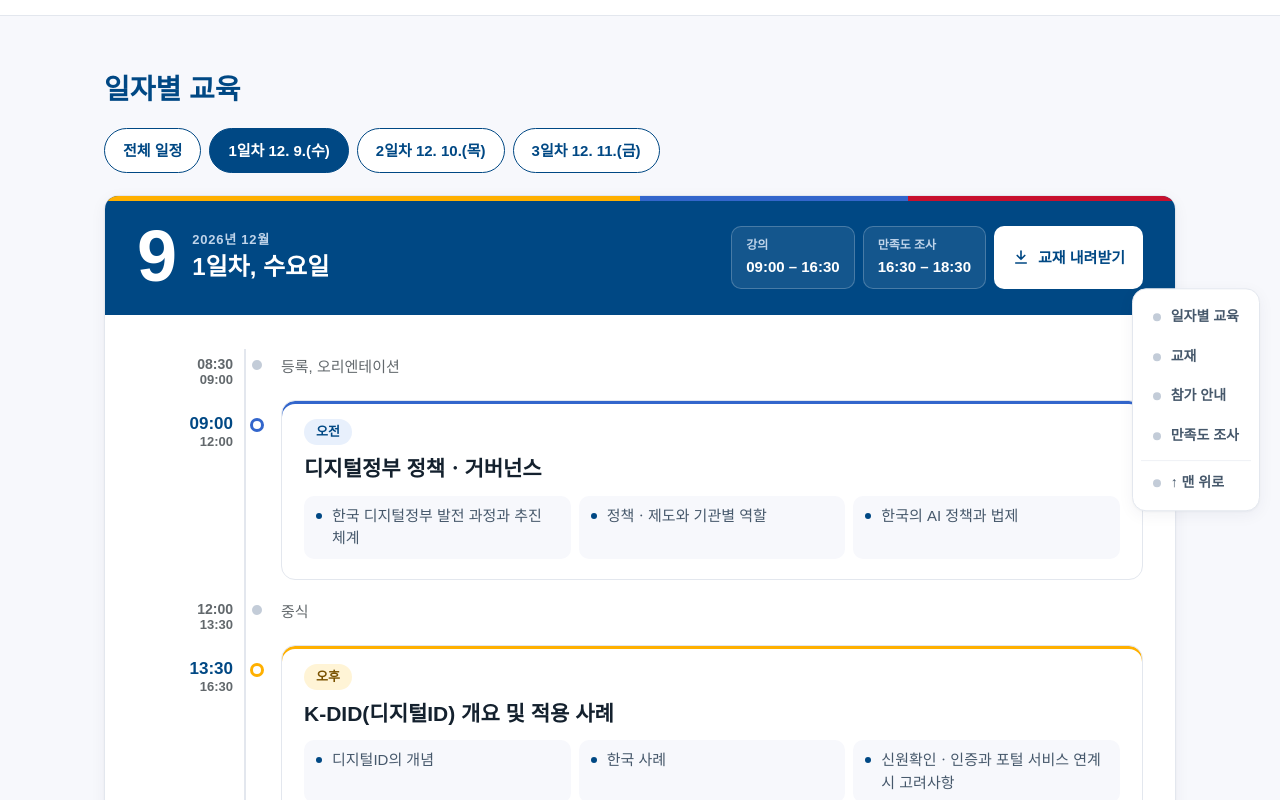
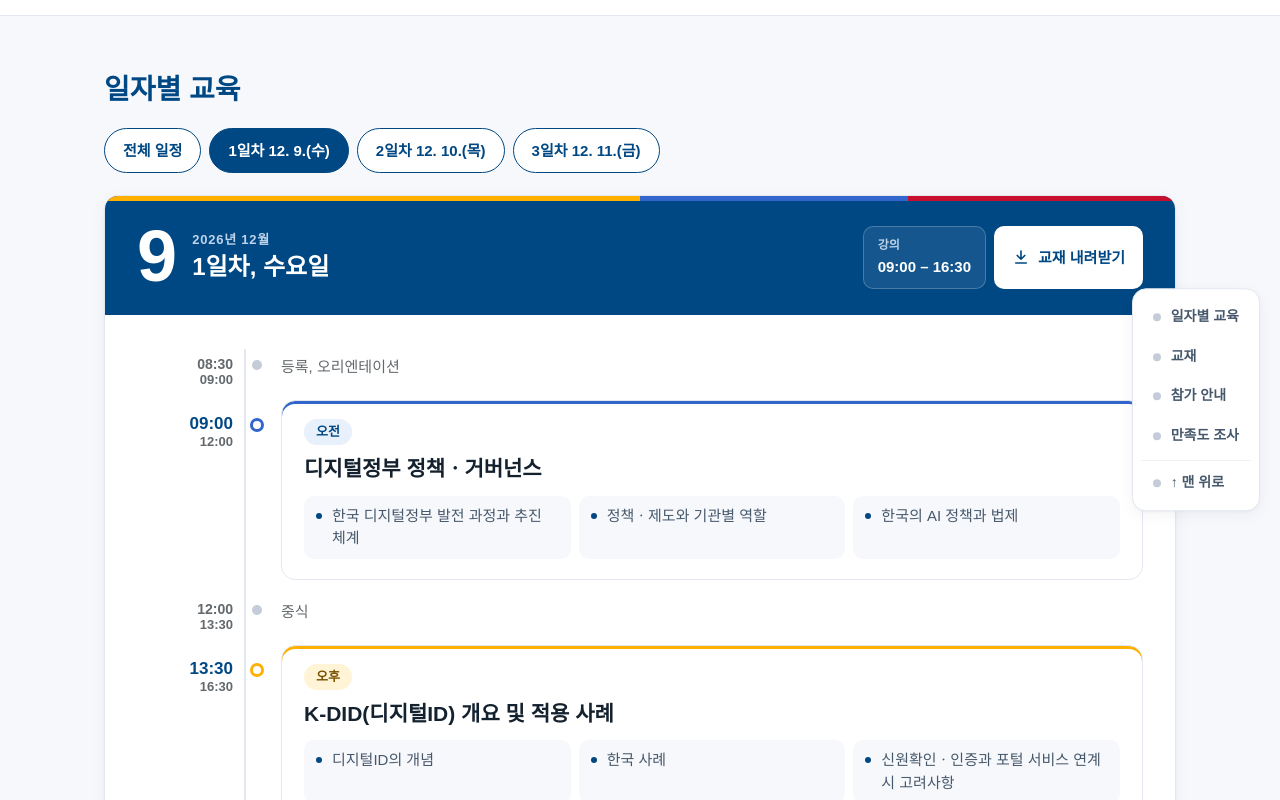
Before and after one commit to dgcc-colombia/dgcc-colombia.github.io, a plain HTML site: page index.html in a window 1280 px wide. Both pictures are taken after a click on the button "1일차 12. 9.(수)". Shown: the part 688-1488 px from the top of the page. Drawn offline with Linux system fonts and the light colour scheme.

Commit message:
Simplificar la encuesta en la vista por día

```diff
--- a/index.html
+++ b/index.html
@@ -200,7 +200,7 @@ body{background:var(--dg-bg)}
 .tline .card li{display:flex;gap:10px;padding:0;font-size:15px;line-height:1.5;color:var(--c-sub);background:var(--dg-bg);border-radius:var(--dg-radius-sm);padding:9px 12px}
 .tline .card li::before{content:"";flex:none;width:6px;height:6px;border-radius:50%;background:var(--c-primary);margin-top:8px}
 .tline .card .tg{display:inline-block;margin-top:12px;font-size:13px;color:var(--dg-muted-ink);border:1px dashed #B9C3CF;border-radius:999px;padding:2px 10px}
-.tline li.sv .dot{border-color:var(--c-red)}
+.tline li.sv .c{display:flex;flex-wrap:wrap;gap:2px 10px}.tline li.sv .c b{font-weight:700;color:var(--c-sub)}
 .tline .svc{display:flex;flex-wrap:wrap;align-items:center;justify-content:space-between;gap:16px 24px;background:var(--c-yellow-soft);border:1px solid #F0D58A;border-radius:var(--dg-radius);padding:18px 22px}
 .tline .svc h4{font-size:20px;color:var(--c-ink)}
 .tline .svc p{font-size:15px;color:var(--c-sub);margin-top:4px}
@@ -309,7 +309,7 @@ var ORG={ko:"",es:""};
 var T={
  ko:{eyebrow:"한-콜롬비아 디지털정부 협력센터(DGCC)",brand:"AIㆍ디지털정부 역량강화 교육",title2:"AIㆍ디지털정부\n역량강화 교육",
   lead:"콜롬비아 디지털정부 유관 공무원이 AIㆍ디지털정부 정책을 개발하고 사업을 추진하는 역량을 높이기 위한 3일 과정입니다. 한국의 디지털정부와 AI 경험을 콜롬비아에 적용할 방향과 함께 다룹니다.",
-  cta:"일정 보기",top:"맨 위로",menu:"메뉴",cta2:"교재 내려받기",n1:"일정",n3:"참가 안내",n4:"문의",n5:"만족도 조사",n6:"교재",n7:"일자별 교육",td_h2:"일자별 교육",td_all:"전체 일정",td_today:"오늘",td_btn:["1일차 12. 9.(수)","2일차 12. 10.(목)","3일차 12. 11.(금)"],td_sv:"만족도 조사 바로가기",td_svh:"만족도 조사",td_qr:"QR 코드 보기",sv_scan:"휴대전화 카메라로 스캔",td_time:["응답 시간 16:30 – 18:30","응답 시간 16:30 – 18:30","응답 시간 11:30 – 12:30 (수료식 전)"],td_dl:"교재 내려받기",td_date:["12. 9.","12. 10.","12. 11."],td_mat:"교재",td_month:"2026년 12월",td_must:"제출해야 출석이 인정됩니다.",td_svat:["16:30 – 18:30","16:30 – 18:30","11:30 – 12:30"],td_chips:[[["강의","09:00 – 16:30"],["만족도 조사","16:30 – 18:30"]],[["강의","09:00 – 16:30"],["만족도 조사","16:30 – 18:30"]],[["강의","09:00 – 11:30"],["만족도 조사, 수료식","11:30 – 12:30"],["완료보고","13:30 –"]]],
+  cta:"일정 보기",top:"맨 위로",menu:"메뉴",cta2:"교재 내려받기",n1:"일정",n3:"참가 안내",n4:"문의",n5:"만족도 조사",n6:"교재",n7:"일자별 교육",td_h2:"일자별 교육",td_all:"전체 일정",td_today:"오늘",td_btn:["1일차 12. 9.(수)","2일차 12. 10.(목)","3일차 12. 11.(금)"],td_sv:"만족도 조사 바로가기",td_svh:"만족도 조사",td_qr:"QR 코드 보기",sv_scan:"휴대전화 카메라로 스캔",td_time:["응답 시간 16:30 – 18:30","응답 시간 16:30 – 18:30","응답 시간 11:30 – 12:30 (수료식 전)"],td_dl:"교재 내려받기",td_date:["12. 9.","12. 10.","12. 11."],td_mat:"교재",td_month:"2026년 12월",td_must:"제출해야 출석이 인정됩니다.",td_svat:["16:30 – 18:30","16:30 – 18:30","11:30 – 12:30"],td_chips:[[["강의","09:00 – 16:30"]],[["강의","09:00 – 16:30"]],[["강의","09:00 – 11:30"],["완료보고","13:30 –"]]],
   fx:[["기간","2026. 12. 9.(수) ~ 12. 11.(금)"],["시간","매일 08:30 시작"],["장소","보고타, MinTIC 제공 시설 (확정 후 안내)"],["대상","디지털정부 유관 공무원 50명 내외"],["언어","스페인어 순차통역"]],
   h_tt:"교육 일정과 강의 내용",gov:"1일차와 2일차는 하루 강의 2개, 3일차는 오전 강의 뒤 수료식과 완료보고가 이어집니다. 모든 강의에 스페인어 순차통역을 제공합니다.",
   days:[["9","1일차, 수요일"],["10","2일차, 목요일"],["11","3일차, 금요일"]],
@@ -324,7 +324,7 @@ var T={
   foot:"콜롬비아 AI 기반 디지털정부 인프라ㆍ서비스 및 거버넌스 개선 전략 수립 사업의 역량강화 교육입니다."},
  es:{eyebrow:"Centro de Cooperación en Gobierno Digital Corea-Colombia (DGCC)",brand:"Capacitación en IA y gobierno digital",title2:"Capacitación en IA\ny gobierno digital",
   lead:"Curso de 3 días para fortalecer las capacidades de los servidores públicos vinculados al gobierno digital en la formulación de políticas y el impulso de proyectos de IA y gobierno digital. Presenta la experiencia de Corea junto con enfoques para su adaptación para Colombia.",
-  cta:"Ver el programa",top:"Inicio",menu:"Menú",cta2:"Descargar el material didáctico",n1:"Programa",n3:"Información",n4:"Contacto",n5:"Encuesta",n6:"Material",n7:"Programa por día",td_h2:"Programa por día",td_all:"Programa completo",td_today:"Hoy",td_btn:["Día 1 (09/12)","Día 2 (10/12)","Día 3 (11/12)"],td_sv:"Abrir la encuesta",td_svh:"Encuesta de satisfacción",td_qr:"Ver el código QR",sv_scan:"Escanee con la cámara del celular",td_time:["Horario de respuesta: 16:30 – 18:30","Horario de respuesta: 16:30 – 18:30","Horario de respuesta: 11:30 – 12:30 (antes de la ceremonia de clausura)"],td_dl:"Descargar el material didáctico",td_date:["09/12/2026","10/12/2026","11/12/2026"],td_mat:"Material didáctico",td_month:"Diciembre de 2026",td_must:"La asistencia se reconoce una vez enviada la encuesta.",td_svat:["16:30 – 18:30","16:30 – 18:30","11:30 – 12:30"],td_chips:[[["Clases","09:00 – 16:30"],["Encuesta","16:30 – 18:30"]],[["Clases","09:00 – 16:30"],["Encuesta","16:30 – 18:30"]],[["Clase","09:00 – 11:30"],["Encuesta y clausura","11:30 – 12:30"],["Reunión final","13:30 –"]]],
+  cta:"Ver el programa",top:"Inicio",menu:"Menú",cta2:"Descargar el material didáctico",n1:"Programa",n3:"Información",n4:"Contacto",n5:"Encuesta",n6:"Material",n7:"Programa por día",td_h2:"Programa por día",td_all:"Programa completo",td_today:"Hoy",td_btn:["Día 1 (09/12)","Día 2 (10/12)","Día 3 (11/12)"],td_sv:"Abrir la encuesta",td_svh:"Encuesta de satisfacción",td_qr:"Ver el código QR",sv_scan:"Escanee con la cámara del celular",td_time:["Horario de respuesta: 16:30 – 18:30","Horario de respuesta: 16:30 – 18:30","Horario de respuesta: 11:30 – 12:30 (antes de la ceremonia de clausura)"],td_dl:"Descargar el material didáctico",td_date:["09/12/2026","10/12/2026","11/12/2026"],td_mat:"Material didáctico",td_month:"Diciembre de 2026",td_must:"La asistencia se reconoce una vez enviada la encuesta.",td_svat:["16:30 – 18:30","16:30 – 18:30","11:30 – 12:30"],td_chips:[[["Clases","09:00 – 16:30"]],[["Clases","09:00 – 16:30"]],[["Clase","09:00 – 11:30"],["Reunión final","13:30 –"]]],
   fx:[["Fechas","09/12/2026 – 11/12/2026"],["Horario","Todos los días desde las 08:30"],["Lugar","Bogotá, instalaciones facilitadas por el MinTIC (se informará una vez confirmado)"],["Participantes","Alrededor de 50 servidores públicos vinculados al gobierno digital"],["Idioma","Interpretación consecutiva al español"]],
   h_tt:"Programa y contenido de las clases",gov:"Los días 1 y 2 incluyen 2 clases por día. El día 3 incluye una clase en la mañana, seguida de la ceremonia de clausura y la reunión final del proyecto. Todas las clases cuentan con interpretación consecutiva al español.",
   days:[["9","Día 1, miércoles"],["10","Día 2, jueves"],["11","Día 3, viernes"]],
@@ -404,11 +404,7 @@ function render(){
       item(p,l[2],function(c){var d=el("div","card");d.appendChild(el("span","lab",t[p]));d.appendChild(el("h4",null,k?l[3]:l[4]));
         var u=el("ul");(k?l[5]:l[6]).forEach(function(x){u.appendChild(el("li",null,x));});d.appendChild(u);
         if(l[7])d.appendChild(el("span","tg",k?l[7][0]:l[7][1]));c.appendChild(d);});}
-    function svi(){item("sv",t.td_svat[i],function(c){var d=el("div","svc"),x=el("div");x.appendChild(el("h4",null,i===2?t.close3:t.end[i]));
-      x.appendChild(el("p",null,t.td_time[i]));x.appendChild(el("p",null,t.td_must));d.appendChild(x);
-      var g=el("div","go");if(QR){var im=el("img");im.src=QR;im.alt=t.sv_cap;im.title=t.td_qr;im.addEventListener("click",function(){document.getElementById("sec-survey").scrollIntoView({behavior:"smooth",block:"start"});});g.appendChild(im);}
-      var w=el("div"),sv=el("a","cta",t.td_sv);sv.href=SURVEY;sv.target="_blank";sv.rel="noopener";w.appendChild(sv);
-      var u=el("a","url",SURVEY.replace(/^https?:\/\//,""));u.href=SURVEY;u.target="_blank";u.rel="noopener";w.appendChild(u);g.appendChild(w);d.appendChild(g);c.appendChild(d);});}
+    function svi(){item("mn sv",i===2?MINOR.close3:MINOR.end,function(c){c.appendChild(el("b",null,i===2?t.close3:t.end[i]));c.appendChild(el("span",null,t.td_must));});}
     mn(MINOR.reg,t.reg[i]);ss("am");if(i===2)svi();mn(MINOR.lunch,t.lunch);ss("pm");if(i!==2)svi();
   }
   var dl=document.getElementById("dl");dl.textContent="";
```
